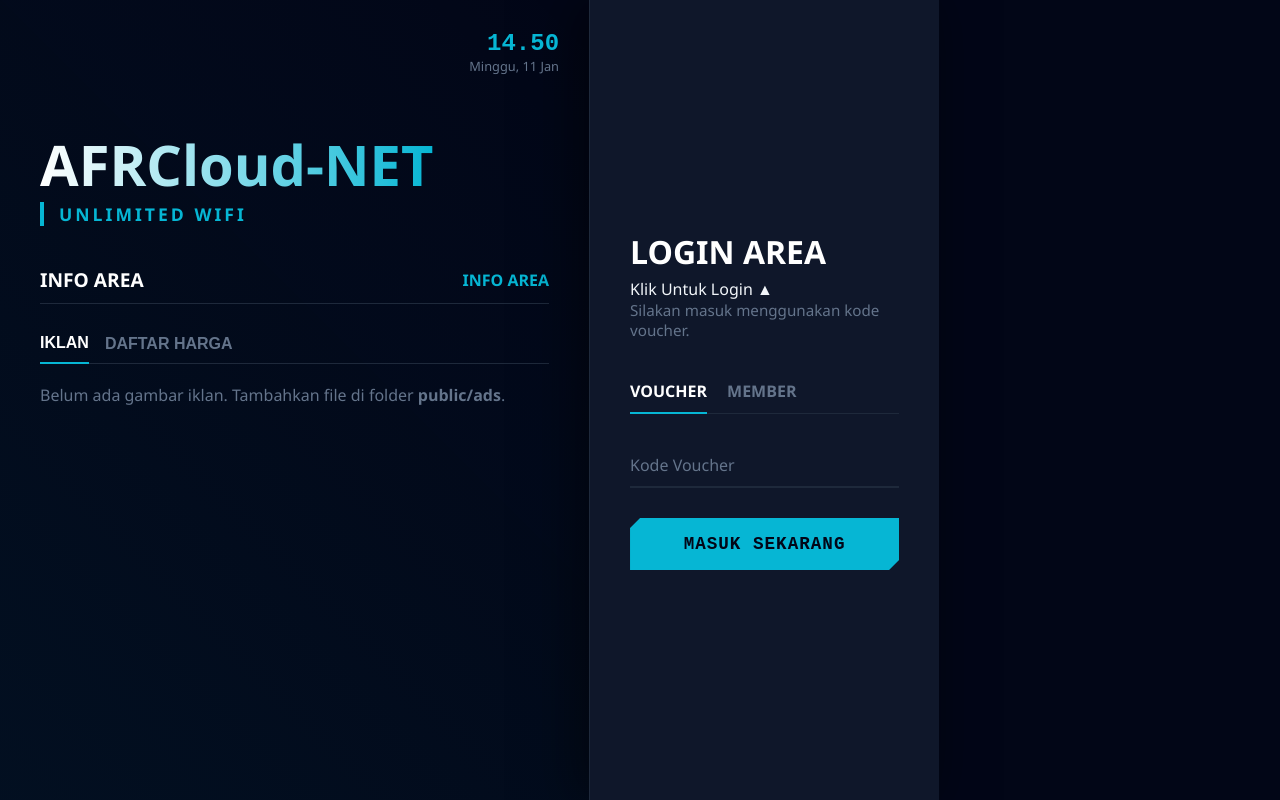
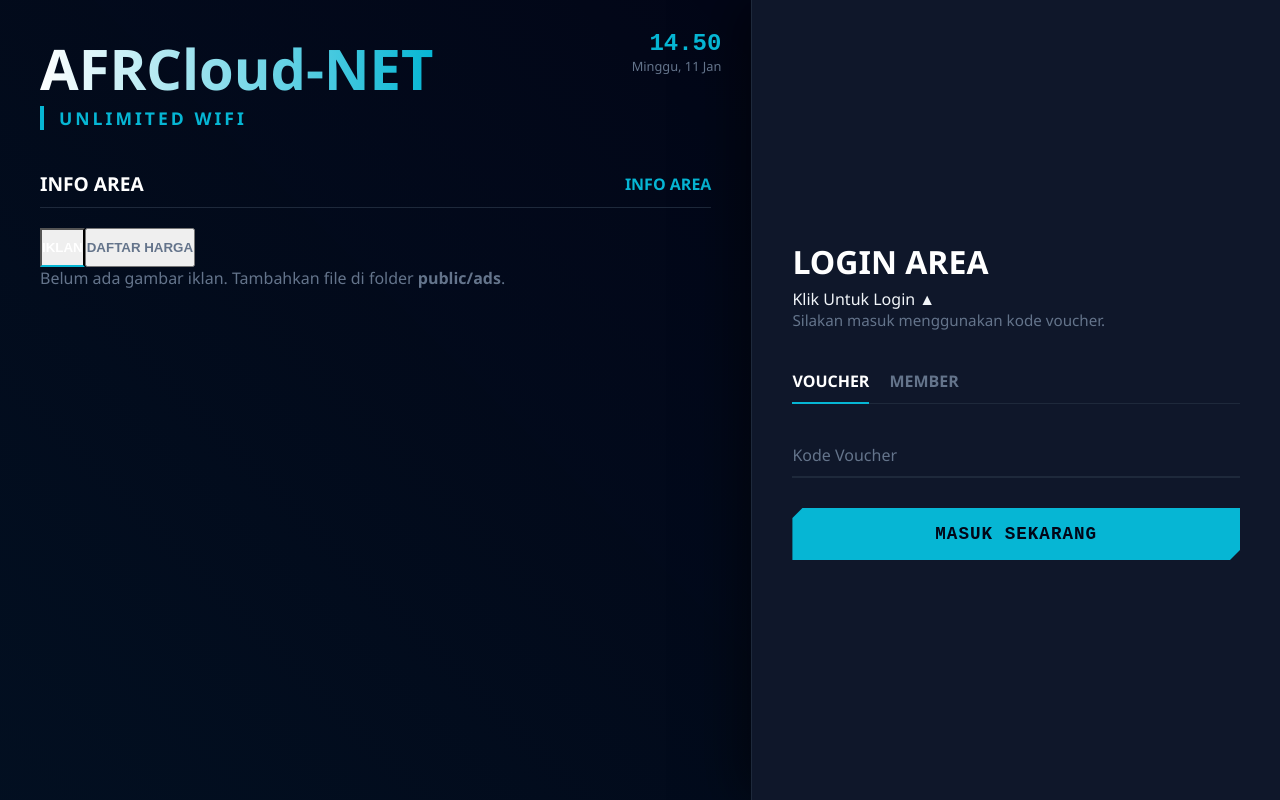
Before and after one commit to netafrcloud/Loginpage, a React (Vite) app: page / in a window 1280 px wide. Built offline with nearby package versions, Linux system fonts and the light colour scheme.

Commit message:
Update login.css

```diff
--- a/public/assets/css/login.css
+++ b/public/assets/css/login.css
@@ -2,11 +2,18 @@
    LOGIN PAGE SPECIFIC STYLES
    ========================================== */
 
+html,
+body,
+#root {
+  height: 100%;
+  width: 100%;
+}
+
 body {
-  height: 100vh;
+  min-height: 100vh;
+  height: 100dvh;
   width: 100vw;
   overflow: hidden;
-  display: flex;
 }
 
 /* Split Layout */
@@ -18,23 +25,27 @@ body {
 
 /* Showcase Area (Left/Top) */
 .showcase-area {
-  flex: 3;
+  flex: 1.2;
   background: linear-gradient(45deg, rgba(6, 182, 212, 0.05) 0%, transparent 100%),
     repeating-linear-gradient(transparent 0px, transparent 2px, var(--bg-dark) 3px);
   padding: 40px;
   display: flex;
   flex-direction: column;
-  justify-content: center;
+  justify-content: flex-start;
   position: relative;
-  overflow-y: auto;
+  overflow: hidden;
   scrollbar-width: thin;
   scrollbar-color: var(--accent) var(--bg-dark);
 }
 
 .showcase-inner {
-  max-width: 800px;
-  margin: 0 auto;
+  max-width: none;
+  margin: 0;
   width: 100%;
+  height: 100%;
+  min-height: 0;
+  display: flex;
+  flex-direction: column;
 }
 
 .brand-logo {
@@ -71,88 +82,26 @@ body {
   justify-content: space-between;
 }
 
-.showcase-tabs {
-  display: flex;
-  gap: 16px;
-  border-bottom: 1px solid var(--border);
-  margin-bottom: 20px;
-}
-
-.showcase-tab {
-  padding: 10px 0;
-  font-weight: 600;
-  color: var(--text-muted);
-  cursor: pointer;
-  position: relative;
-  transition: 0.3s;
-  background: transparent;
-  border: none;
-  font-size: 1rem;
-}
-
-.showcase-tab.active {
-  color: #fff;
-  border-bottom: 2px solid var(--accent);
-  margin-bottom: -1px;
-}
-
-.showcase-panel {
-  min-height: 280px;
-}
-
-.ads-slider {
-  position: relative;
-  border-radius: 12px;
-  overflow: hidden;
-  border: 1px solid var(--border);
-  background: rgba(15, 23, 42, 0.6);
-}
-
-.ads-slide {
-  display: none;
-  width: 100%;
-  height: 100%;
-}
-
-.ads-slide.active {
-  display: block;
-}
-
-.ads-slide img {
-  width: 100%;
-  height: 100%;
-  display: block;
-  object-fit: cover;
-}
-
-.ads-dots {
-  display: flex;
-  justify-content: center;
-  gap: 8px;
-  margin-top: 12px;
-}
-
-.ads-dot {
-  width: 10px;
-  height: 10px;
-  border-radius: 999px;
-  border: 1px solid var(--accent);
-  background: transparent;
-  cursor: pointer;
-  transition: 0.3s;
-  padding: 0;
-}
-
-.ads-dot.active {
-  background: var(--accent);
-  box-shadow: 0 0 10px var(--accent-glow);
-}
-
 /* Pricing Grid */
 .pricing-grid {
   display: grid;
-  grid-template-columns: repeat(auto-fit, minmax(160px, 1fr));
+  grid-template-columns: repeat(2, minmax(0, 1fr));
   gap: 15px;
+  height: 100%;
+  align-content: stretch;
+  grid-auto-rows: 1fr;
+}
+
+@media (min-width: 900px) {
+  .pricing-grid {
+    grid-template-columns: repeat(3, minmax(0, 1fr));
+  }
+}
+
+@media (min-width: 1200px) {
+  .pricing-grid {
+    grid-template-columns: repeat(4, minmax(0, 1fr));
+  }
 }
 
 .price-card {
@@ -199,7 +148,7 @@ body {
 
 /* Login Area (Right/Bottom) */
 .login-area {
-  flex: 1;
+  flex: 0.8;
   min-width: 350px;
   max-width: 600px;
   background: var(--bg-panel);
@@ -272,7 +221,6 @@ body {
 /* Mobile Optimization */
 @media (max-width: 768px) {
   body {
-    flex-direction: column;
     overflow-y: auto;
     overflow-x: hidden;
     height: auto;
@@ -287,6 +235,7 @@ body {
     flex: none;
     padding: 30px 20px 100px 20px;
     min-height: 100vh;
+    overflow-y: auto;
   }
 
   .brand-logo {
@@ -360,25 +309,20 @@ body {
   }
 }
 
-@media (orientation: landscape) and (min-width: 1024px) {
-  .showcase-area {
-    flex: 3;
-  }
-
-  .login-area {
-    flex: 1;
-    max-width: 420px;
-  }
-}
-
 @media (max-width: 400px) {
   .brand-logo {
     font-size: 2rem;
   }
 
   .pricing-grid {
-    grid-template-columns: 1fr;
+    grid-template-columns: repeat(2, minmax(0, 1fr));
+    gap: 10px;
   }
+
+  .price-card { padding: 14px; }
+  .p-desc { display: none; }
+  .p-name { font-size: 0.8rem; }
+  .p-price { font-size: 0.7rem; }
 
   .price-card {
     flex-direction: row;
@@ -393,3 +337,160 @@ body {
     margin-top: 0;
   }
 }
+
+/* --- React additions: Showcase tabs + ads slider (keeps original theme) --- */
+@supports (height: 100svh) {
+  body {
+    height: 100svh;
+  }
+}
+
+.showcase-tabbar {
+  display: flex;
+  gap: 18px;
+  margin: 10px 0 18px;
+  border-bottom: 1px solid var(--border);
+}
+
+.showcase-tab {
+  cursor: pointer;
+  padding: 10px 0;
+  color: var(--text-muted);
+  font-weight: 600;
+  transition: 0.3s;
+  position: relative;
+  user-select: none;
+}
+
+.showcase-tab.active {
+  color: #fff;
+  border-bottom: 2px solid var(--accent);
+  margin-bottom: -1px;
+}
+
+/* Keep IKLAN and PAKET tab content aligned on desktop (no layout jump) */
+.showcase-tabcontent {
+  width: 100%;
+  flex: 1;
+  min-height: 0;
+  overflow-y: hidden;
+  overflow-x: hidden;
+  scrollbar-gutter: stable;
+}
+
+.showcase-tabcontent.is-prices {
+  padding-right: 6px; /* tiny room so scrollbar doesn't sit on cards */
+}
+
+/* Let the slider fill the available tab space */
+.showcase-tabcontent.is-ads .ads-slider{
+  height: min(42vh, 100%);
+}
+
+@media (min-width: 1024px){
+  .showcase-tabcontent.is-ads .ads-slider{
+    height: min(55vh, 100%);
+  }
+}
+
+.showcase-tabcontent.is-ads .ads-slide {
+  height: 100%;
+  aspect-ratio: auto;
+}
+
+.showcase-foot {
+  margin-top: 18px;
+  font-size: 0.8rem;
+  color: var(--text-muted);
+  opacity: 0.7;
+}
+
+@media (min-width: 1024px) {
+  /* Push the footnotes to the bottom so the tab content can expand */
+  .showcase-foot {
+    margin-top: auto;
+    padding-top: 18px;
+  }
+}
+
+.ads-slider {
+  position: relative;
+  border: 1px solid var(--border);
+  border-radius: 10px;
+  overflow: hidden;
+  background: rgba(15, 23, 42, 0.35);
+}
+
+.ads-slide {
+  width: 100%;
+  aspect-ratio: 16 / 9;
+  display: flex;
+  align-items: center;
+  justify-content: center;
+  color: var(--text-muted);
+}
+
+.ads-slide img {
+  width: 100%;
+  height: 100%;
+  object-fit: cover;
+  display: block;
+}
+
+.ads-nav {
+  position: absolute;
+  inset: 0;
+  display: flex;
+  align-items: center;
+  justify-content: space-between;
+  padding: 0 10px;
+  pointer-events: none;
+}
+
+.ads-btn {
+  pointer-events: auto;
+  width: 36px;
+  height: 36px;
+  border-radius: 999px;
+  border: 1px solid var(--border);
+  background: rgba(2, 6, 23, 0.55);
+  color: #fff;
+  cursor: pointer;
+  transition: 0.2s;
+}
+
+.ads-btn:hover {
+  border-color: var(--accent);
+  box-shadow: 0 0 14px var(--accent-glow);
+}
+
+.ads-dots {
+  position: absolute;
+  left: 0;
+  right: 0;
+  bottom: 10px;
+  display: flex;
+  justify-content: center;
+  gap: 8px;
+}
+
+.ads-dot {
+  width: 8px;
+  height: 8px;
+  border-radius: 999px;
+  border: 1px solid var(--border);
+  background: rgba(15, 23, 42, 0.75);
+  cursor: pointer;
+}
+
+.ads-dot.active {
+  background: var(--accent);
+  border-color: var(--accent);
+}
+
+/* Mobile: give a bit more breathing room for slider */
+@media (max-width: 768px) {
+  .ads-slide {
+    aspect-ratio: 4 / 3;
+  }
+}
```
